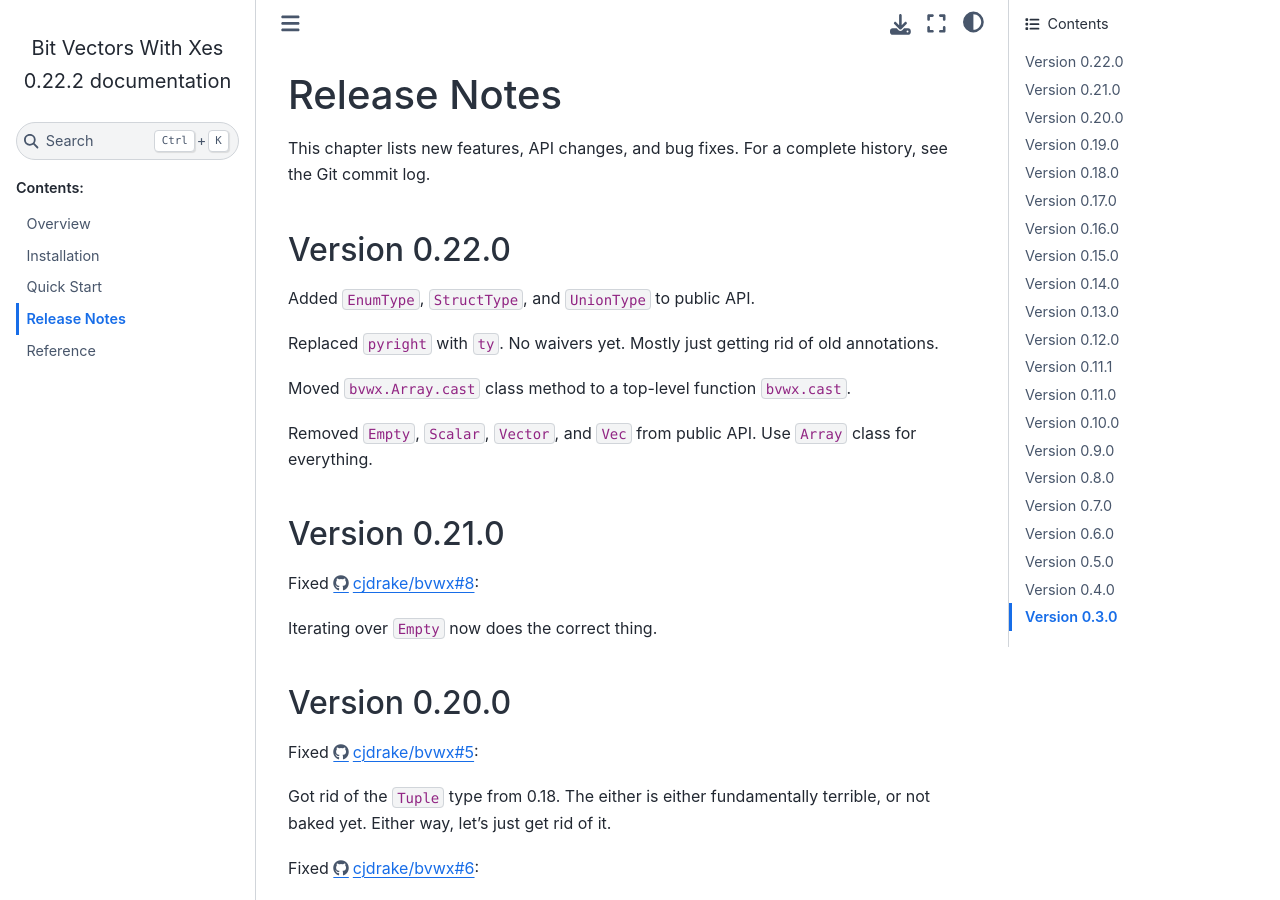
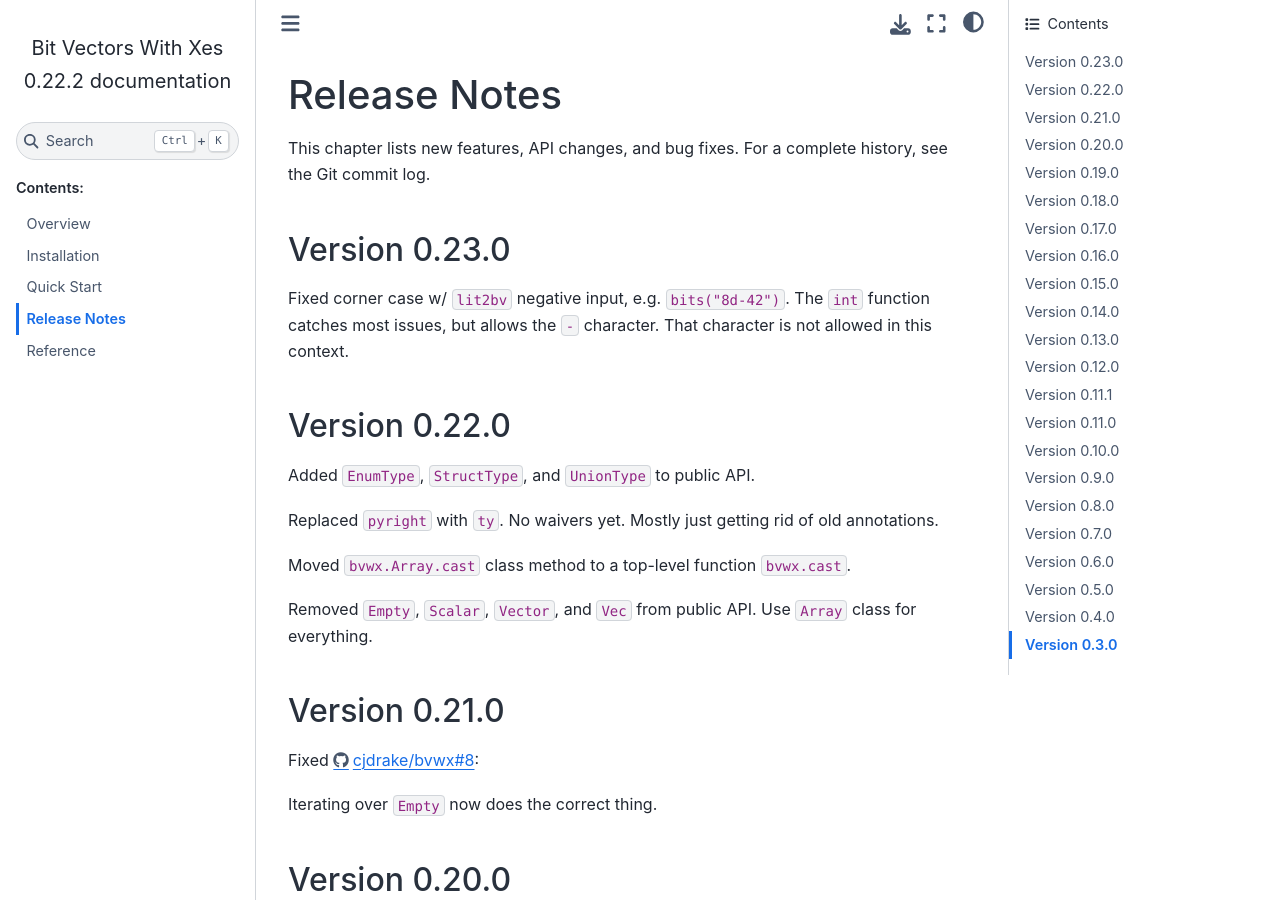
Before and after one commit to cjdrake/bvwx, a Sphinx documentation site: the page built from doc/source/release_notes.rst, in a window 1280 px wide and 900 px high. Built offline with Sphinx 7.4.7 and the Sphinx Book theme 1.1.4, drawn with Linux system fonts in a browser that asks for light colours.

Commit message:
Fix str literal parsing corner case

```diff
--- a/doc/source/release_notes.rst
+++ b/doc/source/release_notes.rst
@@ -6,6 +6,14 @@
 
 This chapter lists new features, API changes, and bug fixes.
 For a complete history, see the Git commit log.
+
+
+Version 0.23.0
+==============
+
+Fixed corner case w/ ``lit2bv`` negative input, e.g. ``bits("8d-42")``.
+The ``int`` function catches most issues, but allows the ``-`` character.
+That character is not allowed in this context.
 
 
 Version 0.22.0
```
Also changed, not shown: 2 other files.
